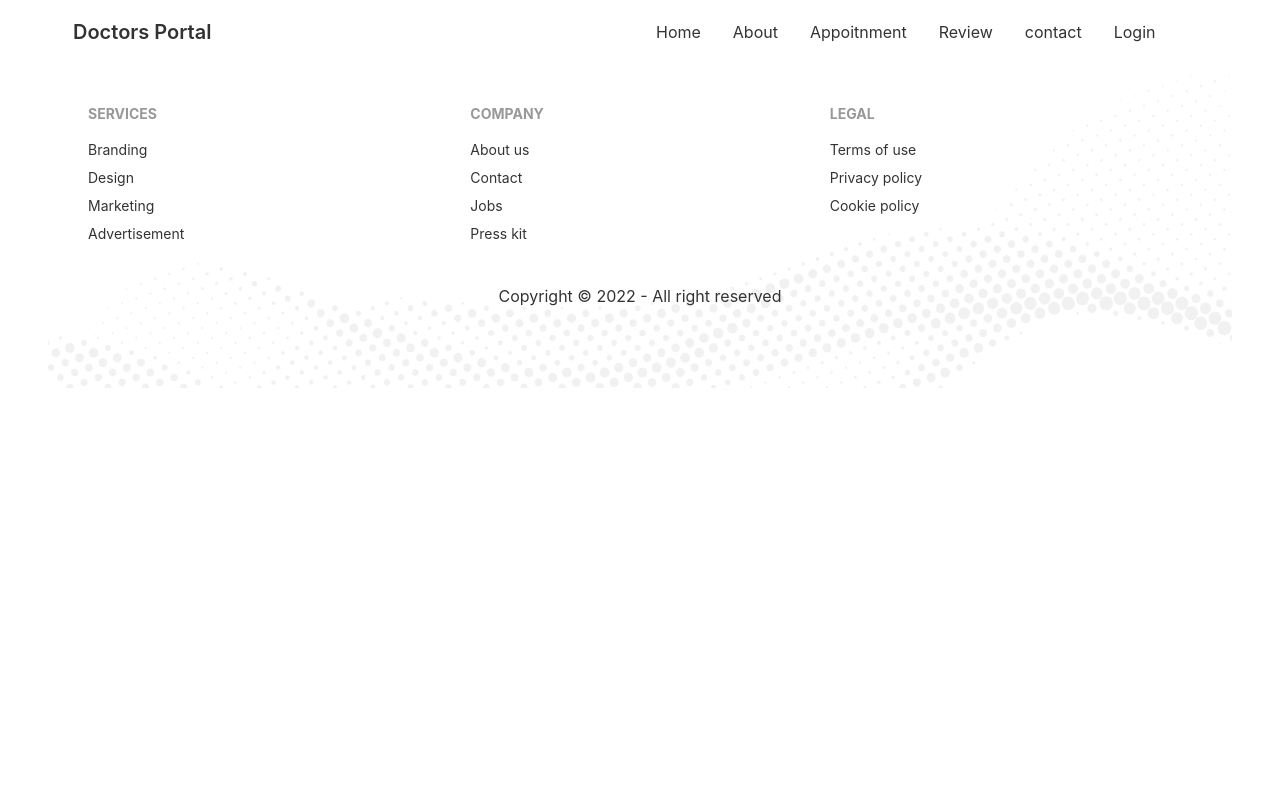
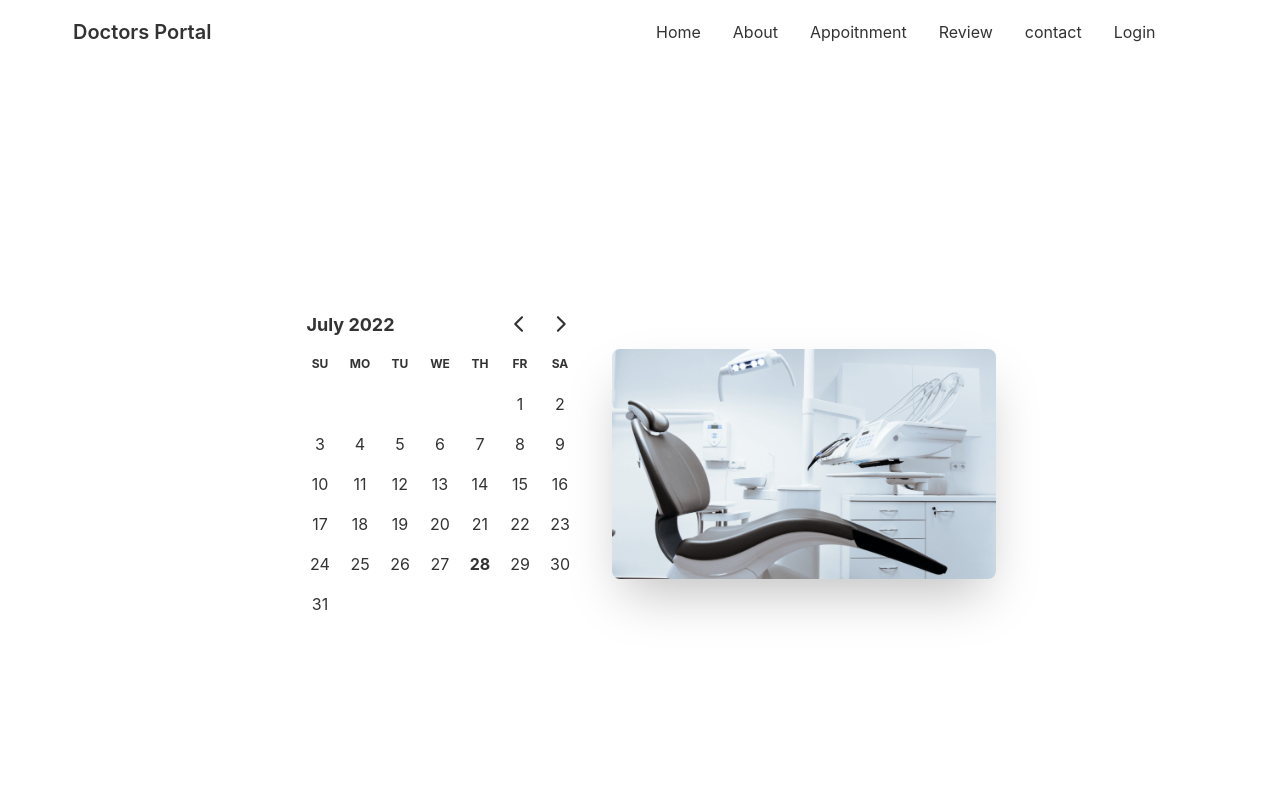
Before and after one commit to laksor/doctors-portal-site, a React (Create React App) app: page /appointment in a window 1280 px wide. Shown: the top 800 px of the page. Built offline with nearby package versions, Linux system fonts and the light colour scheme.

Commit message:
daypicker

```diff
--- a/package.json
+++ b/package.json
@@ -7,7 +7,10 @@
     "@testing-library/react": "^13.3.0",
     "@testing-library/user-event": "^13.5.0",
     "daisyui": "^2.20.0",
+    "date-fns": "^2.29.1",
     "react": "^18.2.0",
+    "react-datepicker": "^4.8.0",
+    "react-day-picker": "^8.1.0",
     "react-dom": "^18.2.0",
     "react-router-dom": "^6.3.0",
     "react-scripts": "5.0.1",
--- /dev/null
+++ b/src/Pages/MakeAppointment/AppointmentBanner/AppointmentBanner.js
@@ -0,0 +1,19 @@
+import React from "react";
+import chair from "../../../assets/images/chair.png";
+import { DayPicker } from "react-day-picker";
+import "react-day-picker/dist/style.css";
+
+const AppointmentBanner = () => {
+  return (
+    <div class="hero min-h-screen">
+      <div class="hero-content flex-col lg:flex-row-reverse">
+        <img src={chair} class="max-w-sm rounded-lg shadow-2xl" alt="chair" />
+        <div>
+          <DayPicker />
+        </div>
+      </div>
+    </div>
+  );
+};
+
+export default AppointmentBanner;
--- a/src/Pages/MakeAppointment/MakeAppointment/MakeAppointment.js
+++ b/src/Pages/MakeAppointment/MakeAppointment/MakeAppointment.js
@@ -1,9 +1,11 @@
 import React from 'react';
 import Footer from '../../Shared/Footer/Footer';
+import AppointmentBanner from '../AppointmentBanner/AppointmentBanner';
 
 const MakeAppointment = () => {
     return (
         <div>
+        <AppointmentBanner></AppointmentBanner>
             <Footer></Footer>
         </div>
     );
```
Also changed, not shown: 1 other file (tests, documents, lock files or other folders).
